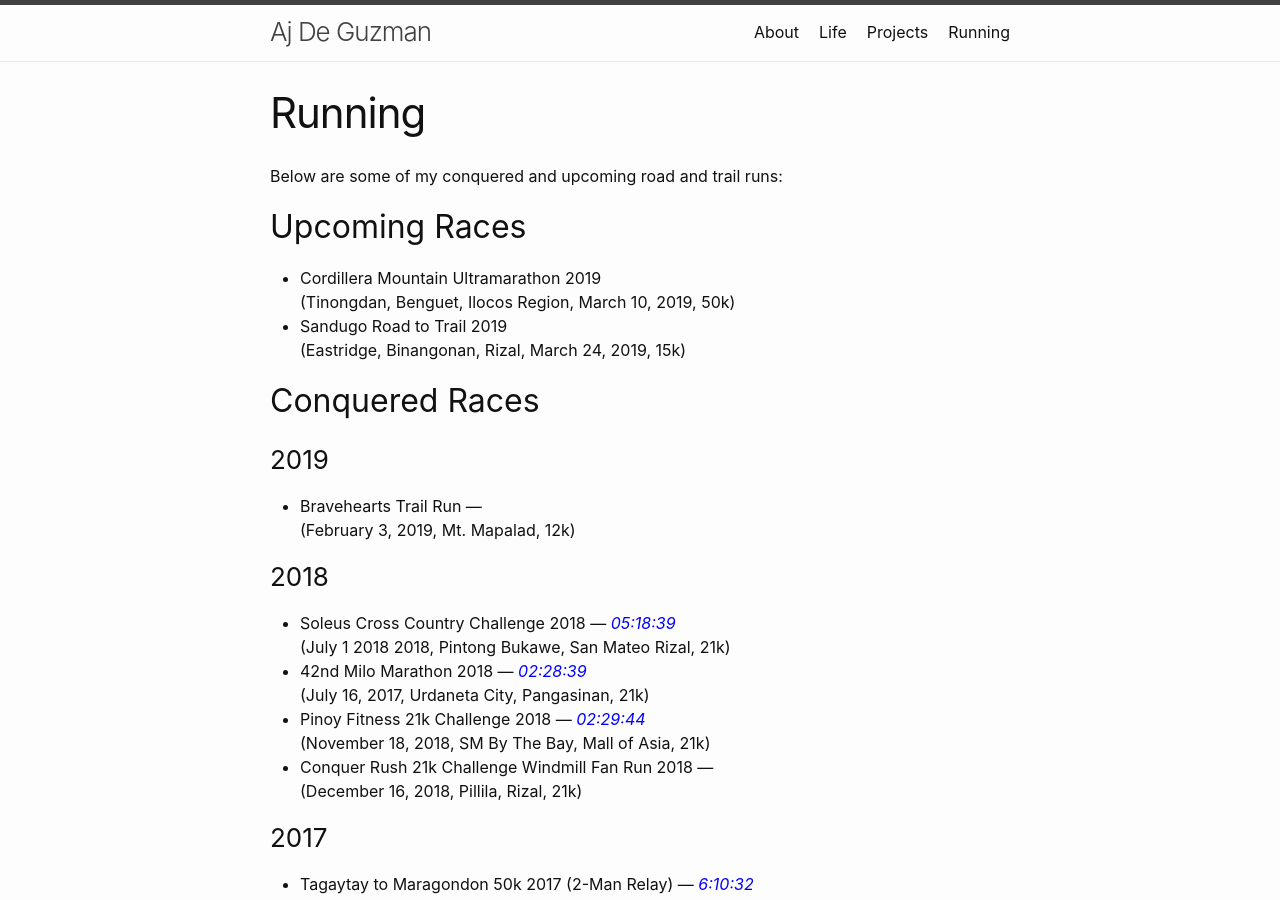
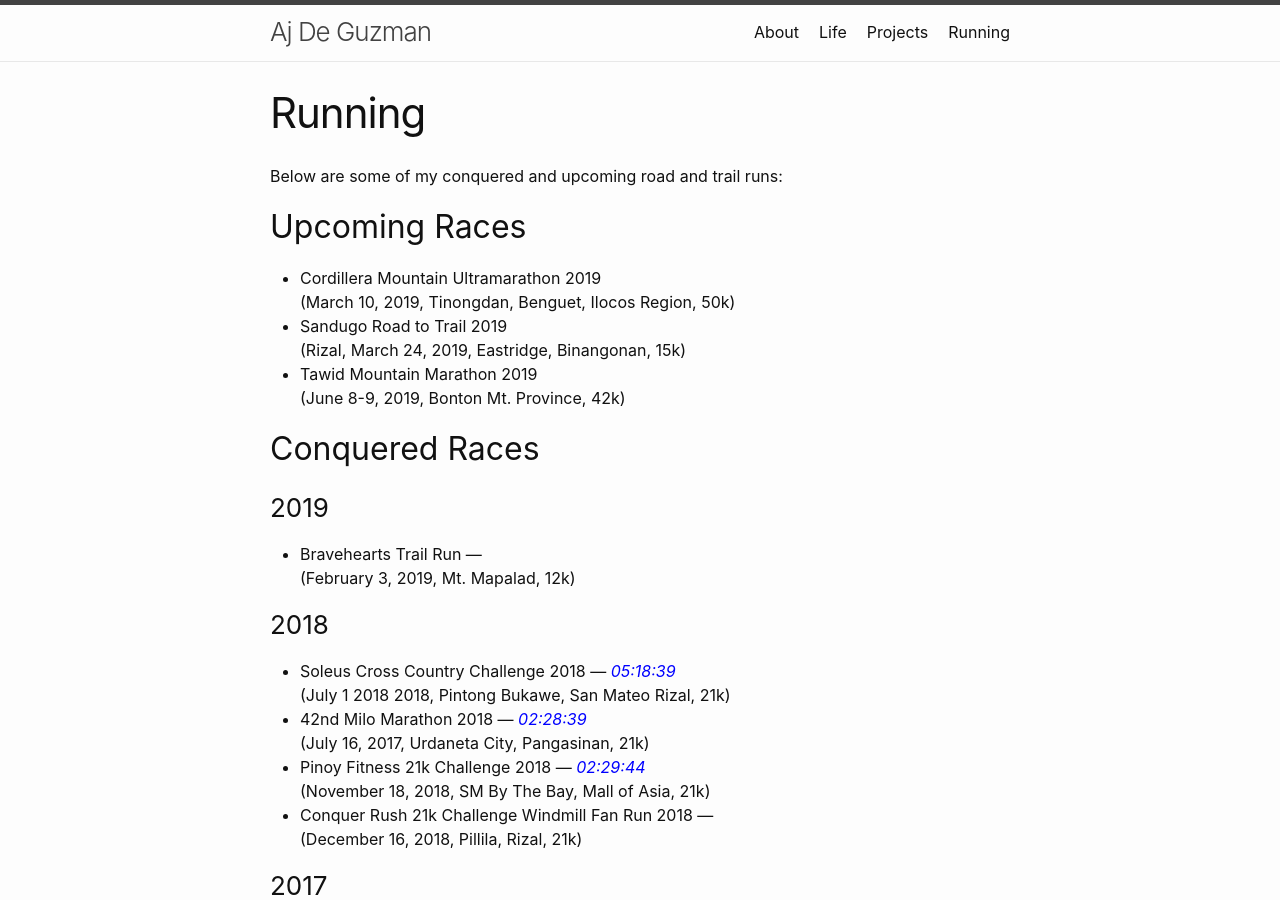
Before and after one commit to ajdeguzman/ajdeguzman.github.io, a Jekyll site: the page built from running.md, in a window 1280 px wide and 900 px high. Built offline with Jekyll 4.4.1, drawn with Linux system fonts in a browser that asks for light colours.

Commit message:
Updated upcoming races

```diff
--- a/running.md
+++ b/running.md
@@ -8,9 +8,11 @@ Below are some of my conquered and upcoming road and trail runs:
 
 ## Upcoming Races
 - Cordillera Mountain Ultramarathon 2019
-<br> (Tinongdan, Benguet, Ilocos Region, March 10, 2019, 50k)
+<br> (March 10, 2019, Tinongdan, Benguet, Ilocos Region, 50k)
 - Sandugo Road to Trail 2019
-<br> (Eastridge, Binangonan, Rizal, March 24, 2019, 15k)
+<br> (Rizal, March 24, 2019, Eastridge, Binangonan, 15k)
+- Tawid Mountain Marathon 2019
+<br> (June 8-9, 2019, Bonton Mt. Province, 42k)
 
 ## Conquered Races
 
```
